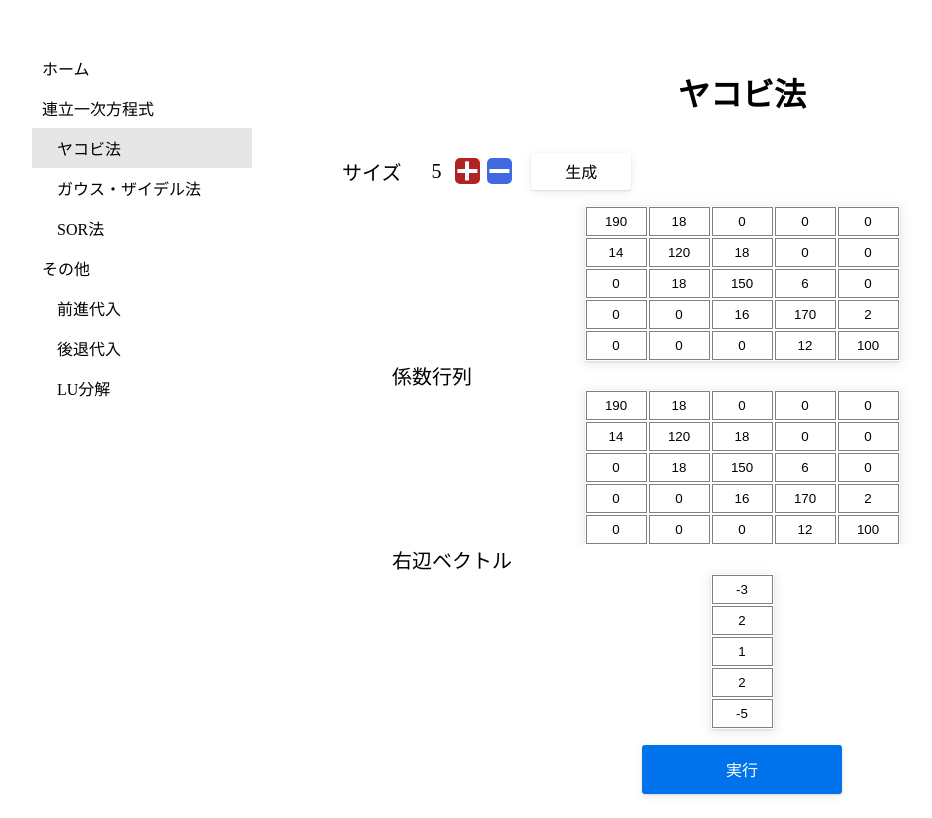
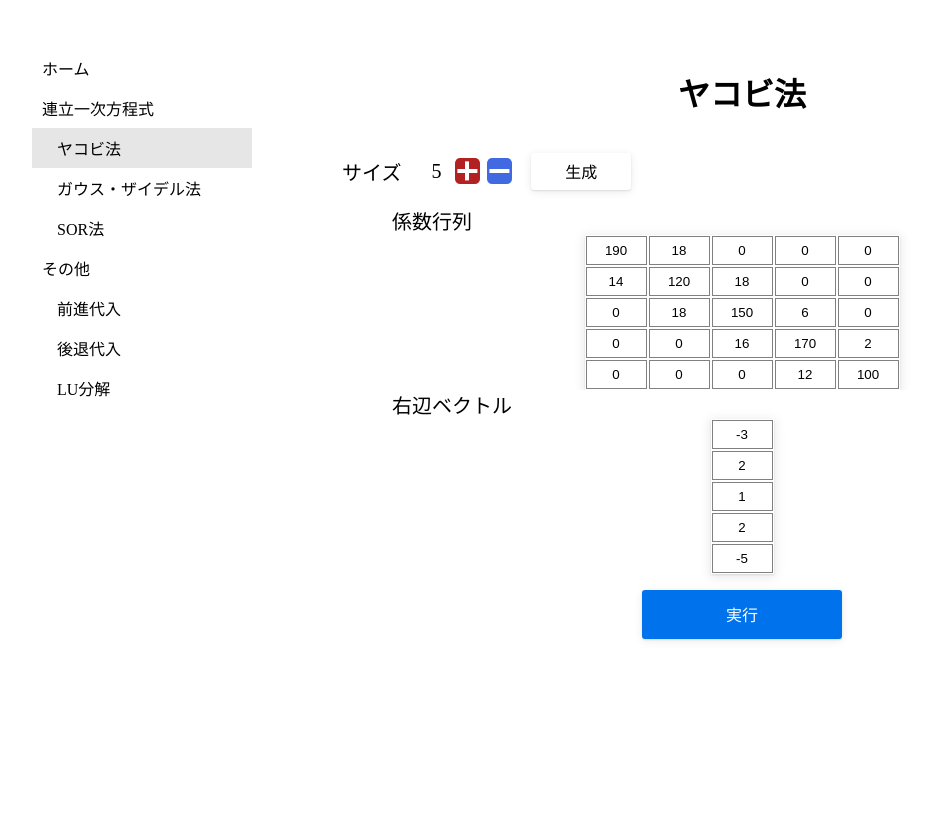
Before and after one commit to tarao1006/numerical-calculation, a React app: page /linear_equation/jacobi_method in a window 1280 px wide. Shown: the whole page, without its empty margins (8-940 px from the left). Built offline with nearby package versions, Linux system fonts and the light colour scheme.

Commit message:
Remove rubbish

```diff
--- a/frontend/src/components/containers/linear_equation/matrixcontainer.jsx
+++ b/frontend/src/components/containers/linear_equation/matrixcontainer.jsx
@@ -19,14 +19,6 @@ const MatrixContainer = ({ children, title, execute, result, iter, status, loadi
 
   const input = (
     <>
-      <IterWrapper>
-        <Matrix
-          rowCount={ size }
-          columnCount={ size }
-          values={ coefficientMatrix }
-          id={ id }
-        />
-      </IterWrapper>
       <MatrixWrapper>
       <Label>係数行列</Label>
       <Matrix
```
